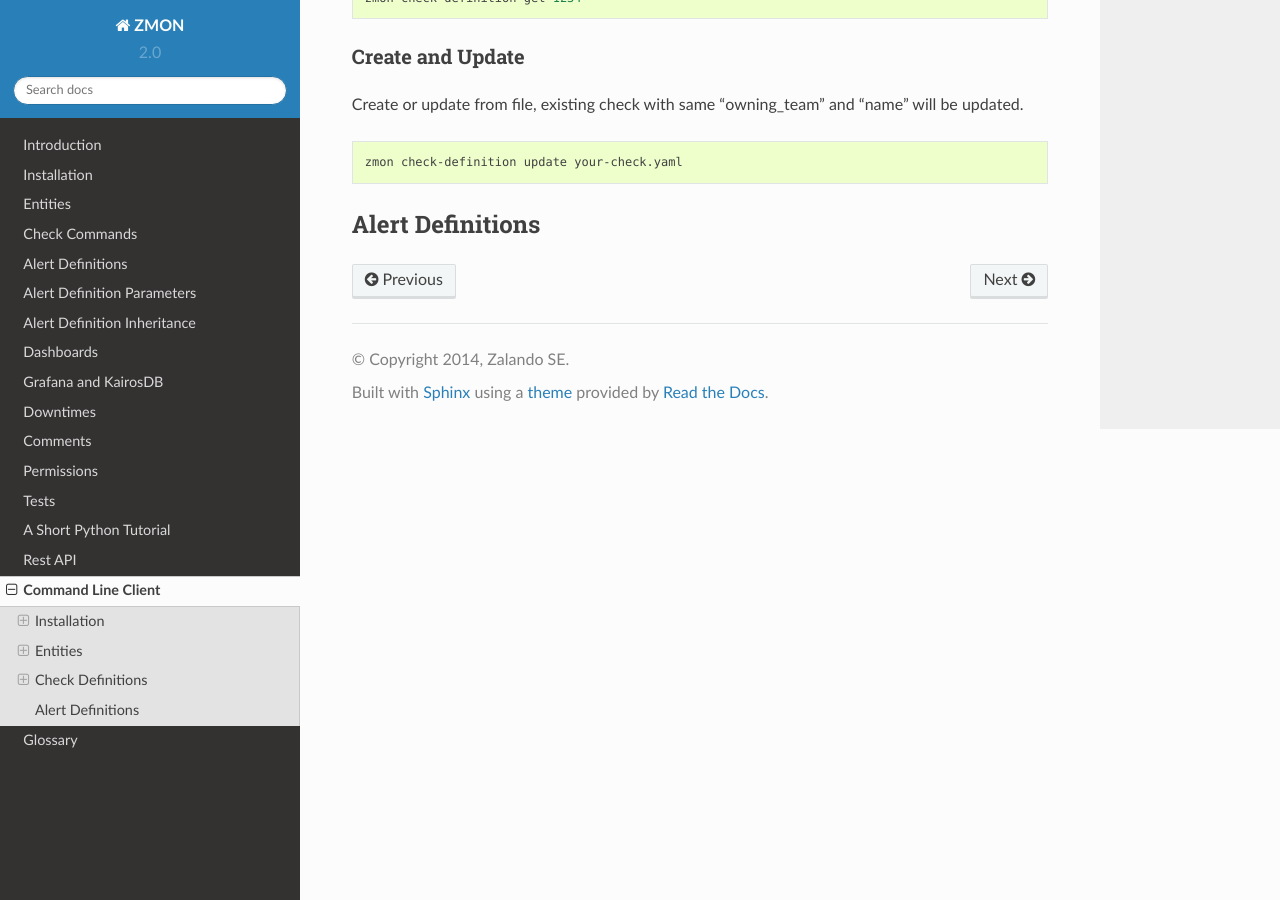
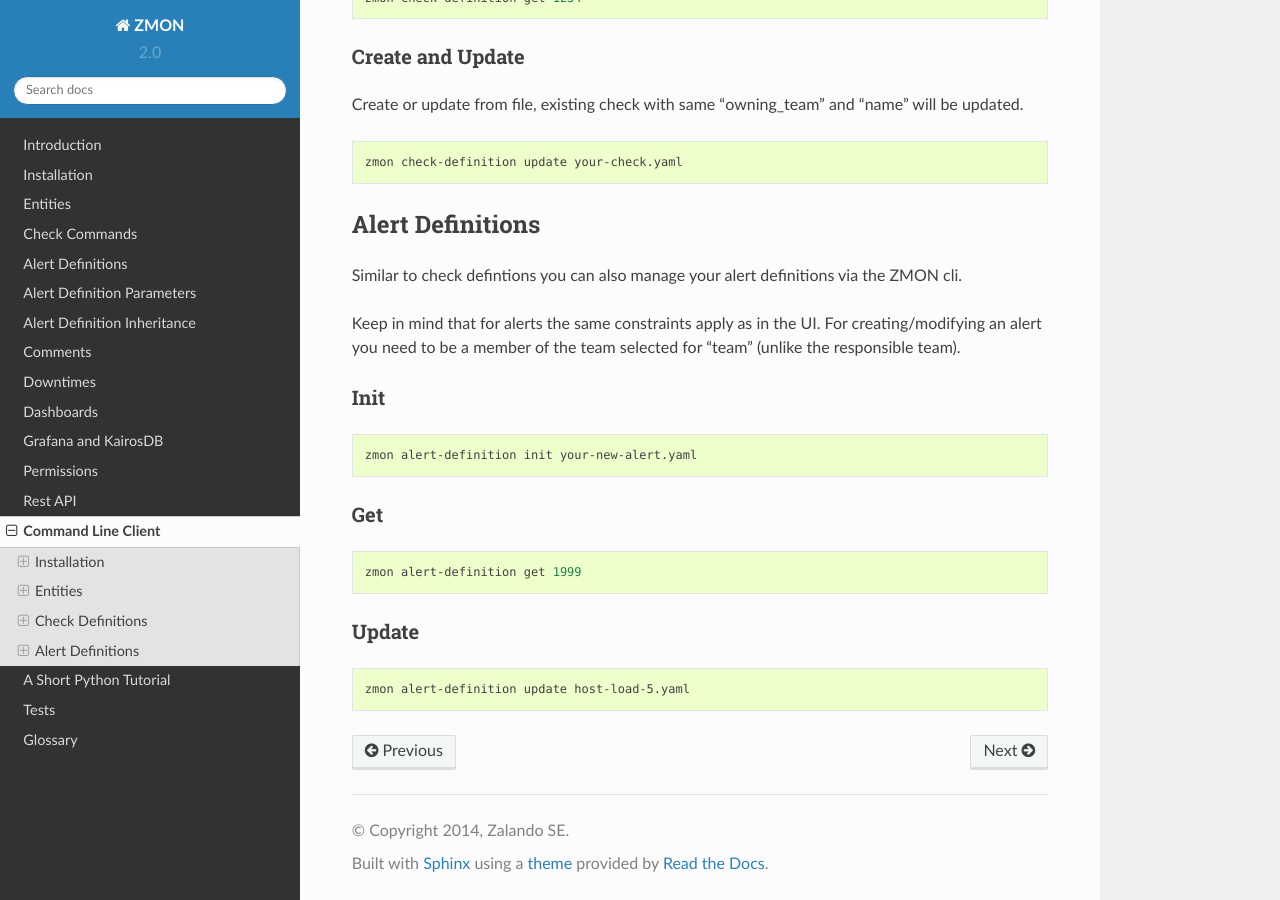
Before and after one commit to zalando-zmon/zmon-docs, a Sphinx documentation site: the page built from docs/zmon-cli.rst, in a window 1280 px wide and 900 px high, scrolled down 1616 px. Built offline with Sphinx 7.4.7 and the Read the Docs theme 2.0.0, drawn with Linux system fonts in a browser that asks for light colours; pages that are not in the unit, such as notebooks, are missing from menus.

Commit message:
Ammending documentation

```diff
--- a/docs/zmon-cli.rst
+++ b/docs/zmon-cli.rst
@@ -1,8 +1,8 @@
 .. _zmon-cli:
 
-************************
+*******************
 Command Line Client
-************************
+*******************
 
 The command line client makes your life easier when interacting with the REST API. The ZMON scheduler will refresh modified data (checks, alerts, entities every 60 seconds).
 
@@ -97,3 +97,28 @@
 
 Alert Definitions
 -----------------
+
+Similar to check defintions you can also manage your alert definitions via the ZMON cli.
+
+Keep in mind that for alerts the same constraints apply as in the UI. For creating/modifying an alert you need to be a member of the team selected for "team" (unlike the responsible team).
+
+Init
+^^^^
+
+.. code-block:: bash
+
+  zmon alert-definition init your-new-alert.yaml
+
+Get
+^^^
+
+.. code-block:: bash
+
+  zmon alert-definition get 1999
+
+Update
+^^^^^^
+
+.. code-block:: bash
+
+  zmon alert-definition update host-load-5.yaml
```
Also changed, not shown: docs/index.rst (+5 -5 lines), docs/intro.rst (+7 -0 lines).
